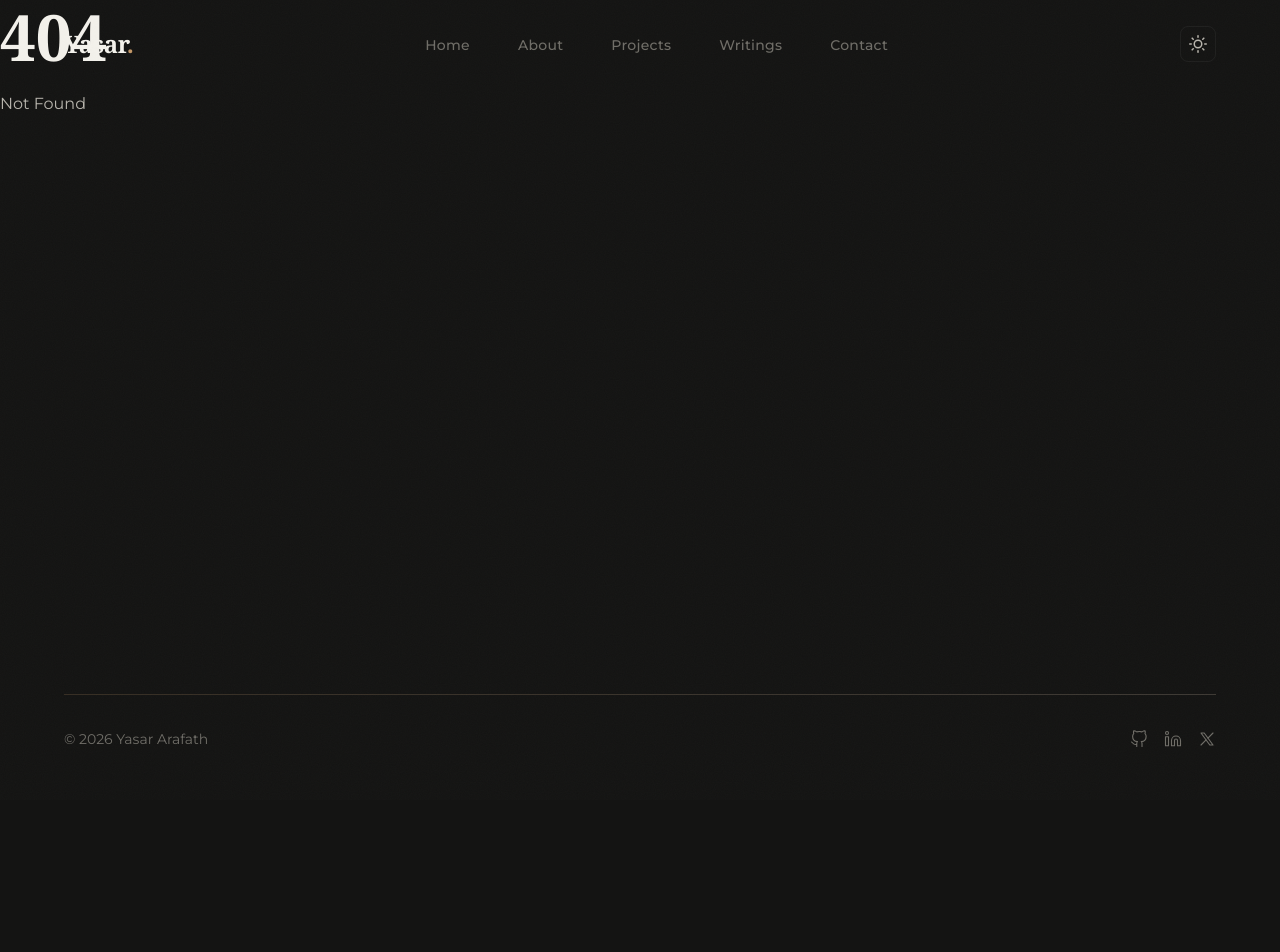
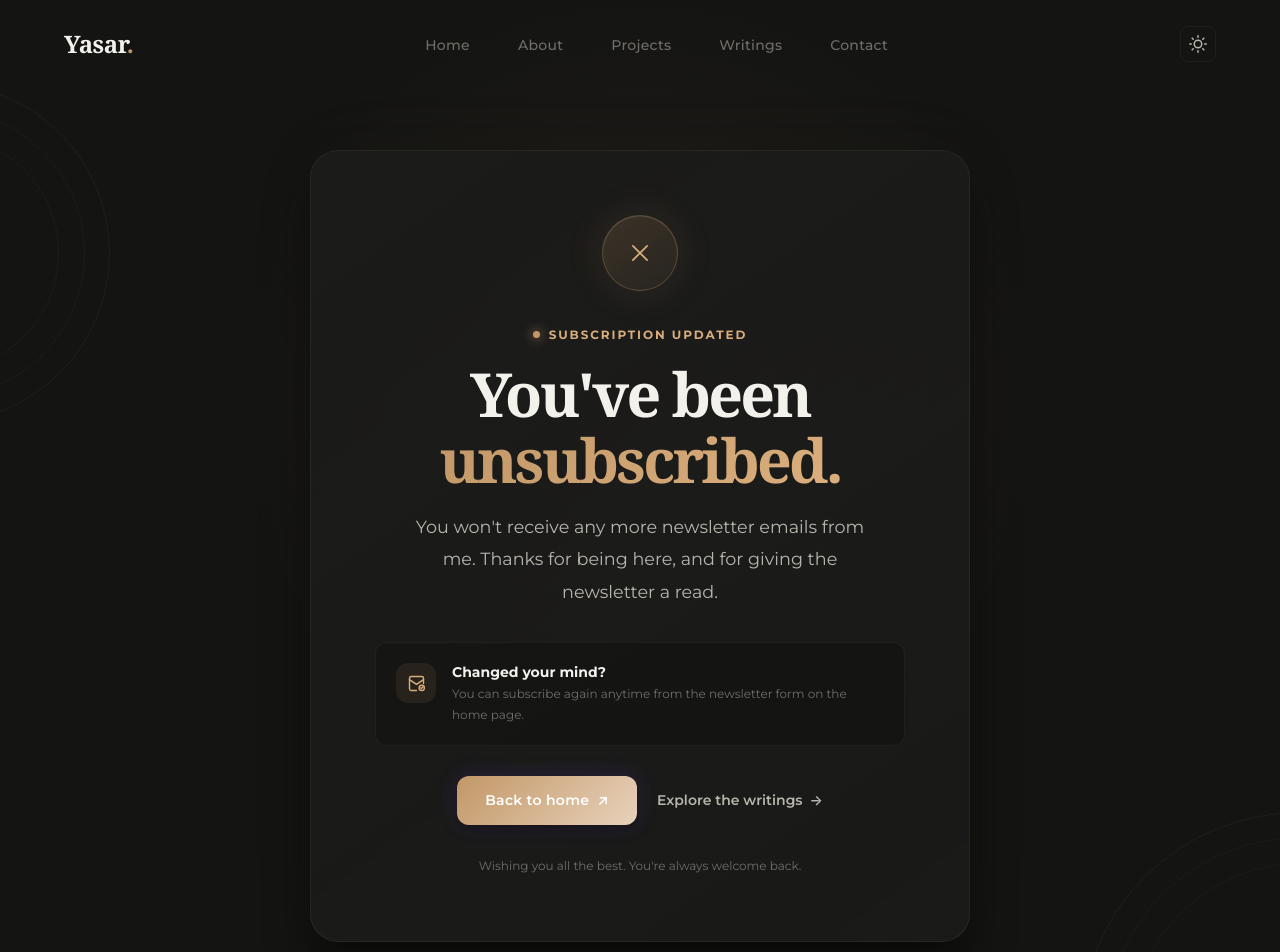
Before and after one commit to Yasar195/portfolio, a SvelteKit app: page /newsletter/unsubscribed in a window 1280 px wide. Before the commit this address had no page. Shown: the top 952 px of the page. Before the commit the page ends 800 px from the top, so only its background shows below. Built offline with nearby package versions, Linux system fonts and the light colour scheme; a web font is replaced by a local one.

Commit message:
added newsletter unsubscribe page

```diff
--- /dev/null
+++ b/src/routes/newsletter/unsubscribed/+page.svelte
@@ -0,0 +1,196 @@
+<svelte:head>
+	<title>Unsubscribed — Yasar Arafath</title>
+	<meta name="description" content="Your newsletter subscription has been cancelled." />
+	<meta name="robots" content="noindex, follow" />
+</svelte:head>
+
+<main class="confirmation-page">
+	<div class="ambient ambient-one" aria-hidden="true"></div>
+	<div class="ambient ambient-two" aria-hidden="true"></div>
+
+	<section class="confirmation-card" aria-labelledby="confirmation-title">
+		<div class="status-mark" aria-hidden="true">
+			<svg viewBox="0 0 48 48" fill="none">
+				<path d="M15 15 33 33M33 15 15 33" />
+			</svg>
+		</div>
+
+		<p class="eyebrow"><span></span> Subscription updated</p>
+		<h1 id="confirmation-title">You've been <span class="gradient-text">unsubscribed.</span></h1>
+		<p class="intro">You won't receive any more newsletter emails from me. Thanks for being here, and for giving the newsletter a read.</p>
+
+		<div class="next-up">
+			<div class="mail-icon" aria-hidden="true">
+				<svg viewBox="0 0 24 24" fill="none" stroke="currentColor" stroke-width="1.6" stroke-linecap="round" stroke-linejoin="round">
+					<path d="M4 7.5 12 13l8-5.5" />
+					<path d="M20 12V6a2 2 0 0 0-2-2H6a2 2 0 0 0-2 2v12a2 2 0 0 0 2 2h6" />
+					<circle cx="18" cy="17" r="3" />
+					<path d="m16.8 17  .8.8 1.7-1.8" />
+				</svg>
+			</div>
+			<div>
+				<h2>Changed your mind?</h2>
+				<p>You can subscribe again anytime from the newsletter form on the home page.</p>
+			</div>
+		</div>
+
+		<div class="actions">
+			<a class="btn btn-primary" href="/">Back to home <span aria-hidden="true">↗</span></a>
+			<a class="secondary-link" href="/writings">Explore the writings <span aria-hidden="true">→</span></a>
+		</div>
+
+		<p class="closing-note">Wishing you all the best. You're always welcome back.</p>
+	</section>
+</main>
+
+<style>
+	.confirmation-page {
+		position: relative;
+		isolation: isolate;
+		display: grid;
+		place-items: center;
+		min-height: min(850px, 100vh);
+		overflow: hidden;
+		padding: 150px 24px 100px;
+		background:
+			radial-gradient(ellipse at 50% 38%, rgba(194, 151, 103, 0.075), transparent 45%),
+			var(--color-bg-primary);
+	}
+
+	.ambient {
+		position: absolute;
+		z-index: -1;
+		width: 340px;
+		aspect-ratio: 1;
+		border: 1px solid rgba(194, 151, 103, 0.08);
+		border-radius: 50%;
+		pointer-events: none;
+	}
+
+	.ambient::before,
+	.ambient::after {
+		position: absolute;
+		inset: 24px;
+		border: 1px solid rgba(194, 151, 103, 0.055);
+		border-radius: inherit;
+		content: '';
+	}
+
+	.ambient::after { inset: 50px; }
+	.ambient-one { top: 8%; left: -230px; }
+	.ambient-two { right: -240px; bottom: -210px; width: 440px; }
+
+	.confirmation-card {
+		width: min(100%, 660px);
+		padding: clamp(32px, 7vw, 64px);
+		text-align: center;
+		background: linear-gradient(145deg, var(--color-bg-secondary), color-mix(in srgb, var(--color-bg-secondary), transparent 16%));
+		border: 1px solid var(--card-border);
+		border-radius: 28px;
+		box-shadow: var(--shadow-xl), 0 0 80px rgba(194, 151, 103, 0.045);
+		animation: arrive 700ms var(--ease-out) both;
+	}
+
+	.status-mark {
+		display: grid;
+		place-items: center;
+		width: 76px;
+		height: 76px;
+		margin: 0 auto 28px;
+		color: var(--color-accent-2);
+		background: linear-gradient(145deg, rgba(194, 151, 103, 0.2), rgba(194, 151, 103, 0.07));
+		border: 1px solid rgba(194, 151, 103, 0.32);
+		border-radius: 50%;
+		box-shadow: 0 0 38px rgba(194, 151, 103, 0.13), inset 0 1px rgba(255, 255, 255, 0.08);
+	}
+
+	.status-mark svg { width: 38px; height: 38px; }
+	.status-mark path { stroke: currentColor; stroke-width: 2.2; stroke-linecap: round; }
+
+	.eyebrow {
+		display: inline-flex;
+		align-items: center;
+		gap: 9px;
+		margin: 0 0 16px;
+		color: var(--color-accent-2);
+		font-size: var(--font-size-xs);
+		font-weight: 700;
+		letter-spacing: 0.16em;
+		text-transform: uppercase;
+	}
+
+	.eyebrow span {
+		width: 7px;
+		height: 7px;
+		background: var(--color-accent-1);
+		border-radius: 50%;
+		box-shadow: 0 0 12px var(--color-accent-1);
+	}
+
+	h1 {
+		margin-bottom: 18px;
+		font-size: clamp(2.4rem, 7vw, 3.8rem);
+		letter-spacing: -0.045em;
+		line-height: 1.08;
+	}
+
+	.intro {
+		max-width: 475px;
+		margin: 0 auto;
+		color: var(--color-text-secondary);
+		font-size: clamp(1rem, 2.5vw, 1.1rem);
+		line-height: 1.85;
+	}
+
+	.next-up {
+		display: flex;
+		align-items: flex-start;
+		gap: 16px;
+		margin: 34px 0 30px;
+		padding: 20px;
+		text-align: left;
+		background: color-mix(in srgb, var(--color-bg-primary), transparent 28%);
+		border: 1px solid var(--card-border);
+		border-radius: var(--radius-lg);
+	}
+
+	.mail-icon {
+		display: grid;
+		place-items: center;
+		flex: 0 0 40px;
+		width: 40px;
+		height: 40px;
+		color: var(--color-accent-2);
+		background: rgba(194, 151, 103, 0.1);
+		border-radius: 12px;
+	}
+
+	.mail-icon svg { width: 21px; height: 21px; }
+	.next-up h2 { margin: 1px 0 4px; font-family: var(--font-body); font-size: var(--font-size-sm); font-weight: 700; }
+	.next-up p { margin: 0; color: var(--color-text-muted); font-size: var(--font-size-xs); line-height: 1.7; }
+
+	.actions { display: flex; flex-wrap: wrap; align-items: center; justify-content: center; gap: 20px; }
+	.actions .btn { min-height: 48px; }
+	.actions .btn span { font-size: 1.05em; }
+	.secondary-link { color: var(--color-text-secondary); font-size: var(--font-size-sm); font-weight: 600; transition: color var(--duration-base); }
+	.secondary-link:hover { color: var(--color-accent-2); }
+	.secondary-link span { padding-left: 3px; }
+	.closing-note { margin: 30px 0 0; color: var(--color-text-muted); font-size: var(--font-size-xs); }
+
+	@keyframes arrive {
+		from { opacity: 0; transform: translateY(18px) scale(0.99); }
+		to { opacity: 1; transform: translateY(0) scale(1); }
+	}
+
+	@media (max-width: 520px) {
+		.confirmation-page { min-height: 75vh; padding: 125px 16px 64px; }
+		.confirmation-card { border-radius: 22px; }
+		.next-up { padding: 16px; }
+		.actions { flex-direction: column; gap: 15px; }
+		.actions .btn { width: 100%; }
+	}
+
+	@media (prefers-reduced-motion: reduce) {
+		.confirmation-card { animation: none; }
+	}
+</style>
```
